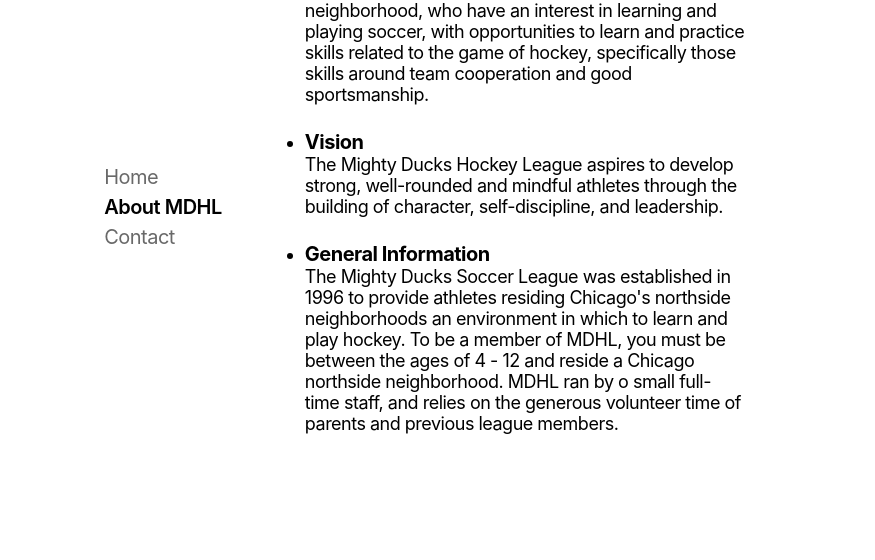
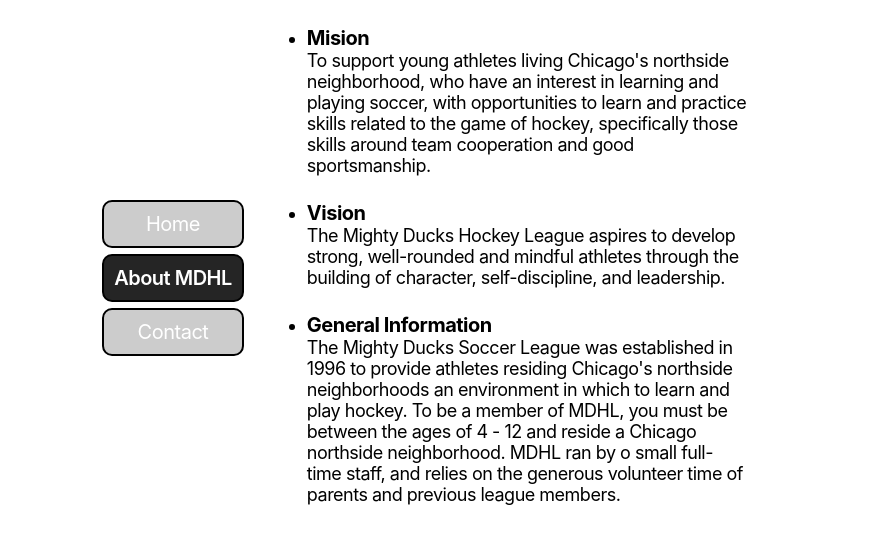
Before and after one commit to JoshuaLezcanoRepo/mightyDucksHockeyLeague, a plain HTML site: page src/pages/about.html in a window 1280 px wide. Shown: the part 339-899 px from the top of the page, without its empty margins (202-1077 px from the left). Before the commit the page ends 828 px from the top, so only its background shows below. Drawn offline with Linux system fonts and the light colour scheme.

Commit message:
Añadir mi Estilo

```diff
--- a/src/pages/about.html
+++ b/src/pages/about.html
@@ -6,9 +6,7 @@
     <meta name="viewport" content="width=device-width, initial-scale=1.0">
     <meta name="description" content="That’s Hockey Baby!">
     <link rel="icon" href="/src/images/favicon.ico">
-    <link rel="stylesheet" href="/src/css/style.css"><!-- Estilo 1 -->
-    <!-- <link rel="stylesheet" href="/src/css/style2.css">Estilo 2 -->
-    <!-- <link rel="stylesheet" href="/src/css/style3.css">Estilo 3 -->
+    <link rel="stylesheet" href="/src/css/style3.css">
     <title>About - Mighty Ducks Hockey League</title>
 </head>
 
```
Also changed, not shown: index.html (+1 -3 lines), src/pages/contact.html (+1 -3 lines).
